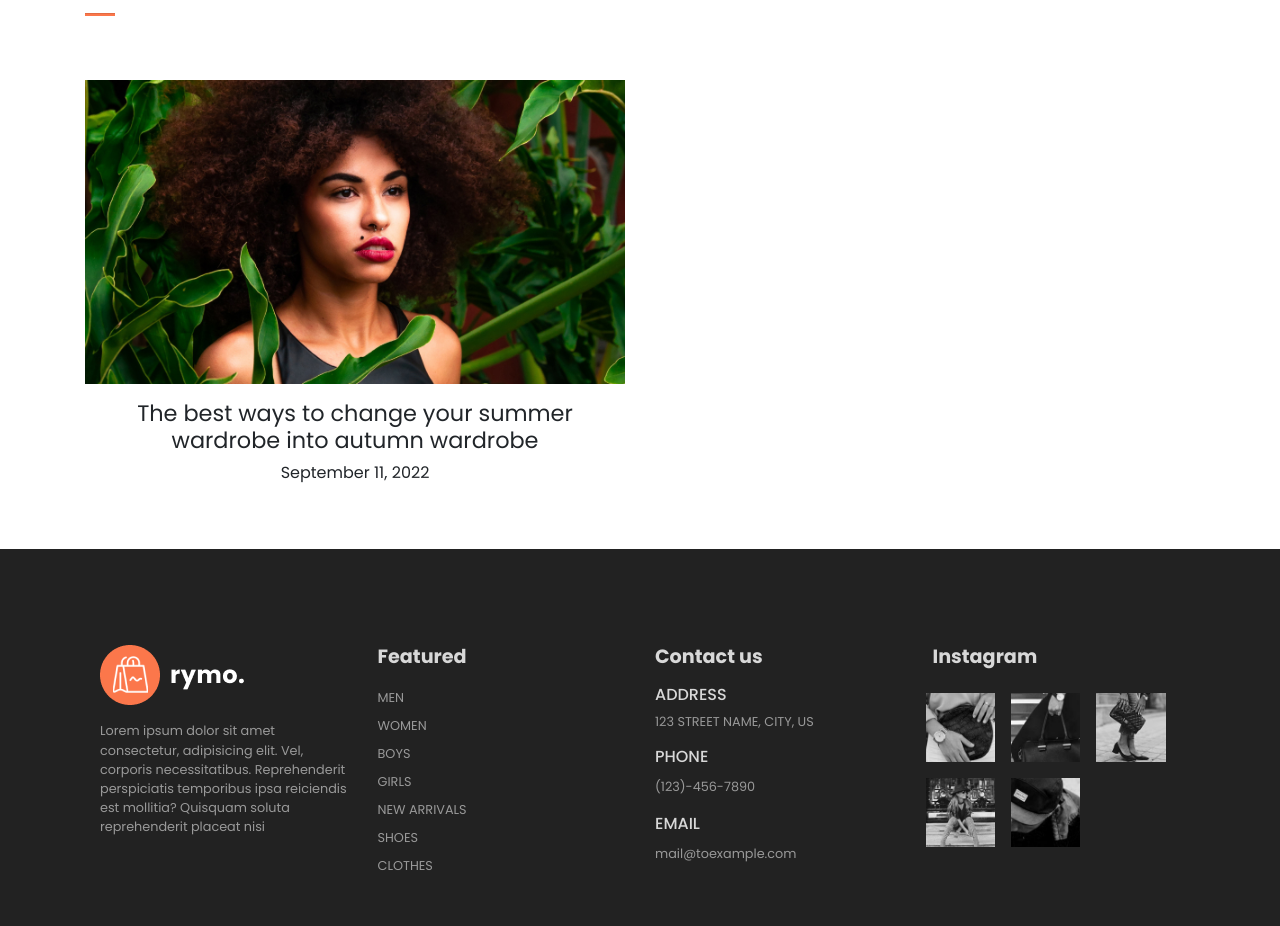
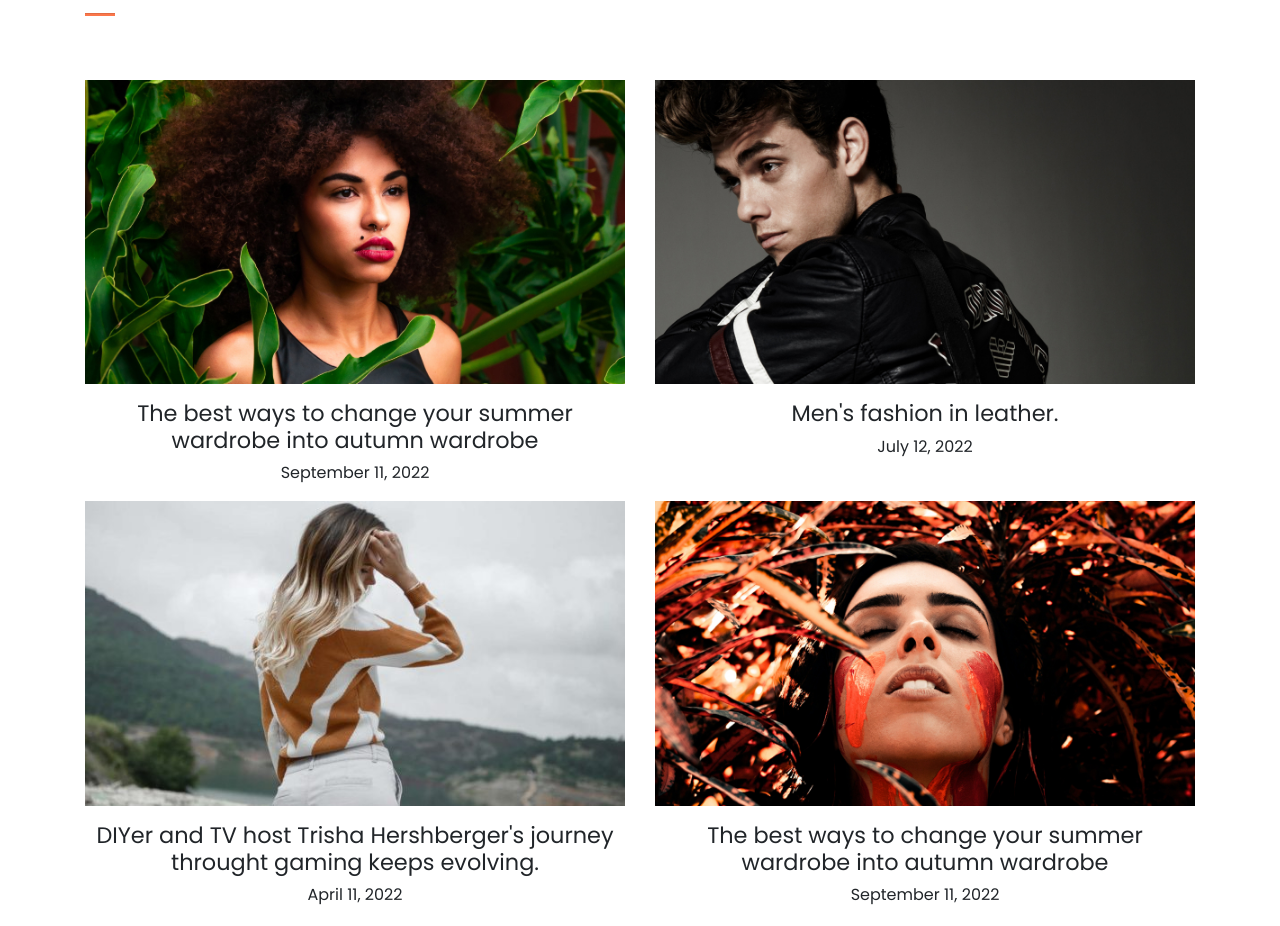
Before and after one commit to SnowFox-95/Rymo-shop, a plain HTML site: page blog.html in a window 1280 px wide. Shown: the part 182-1108 px from the top of the page. Drawn offline with nearby package versions, Linux system fonts and the light colour scheme; files whose address does not match are found by name.

Commit message:
multyplay blog posts

```diff
--- a/blog.html
+++ b/blog.html
@@ -74,6 +74,33 @@
           </h3>
           <p class="text-center">September 11, 2022</p>
         </div>
+        <div class="post col-lg-6 col-md-6 col-12">
+            <div class="post-img">
+              <img class="img-fluid w-100"src="img/blog/2.jpg" alt="" />
+            </div>
+            <h3 class="text-center font-weight-normal pt-3">
+              Men's fashion in leather.
+            </h3>
+            <p class="text-center">July 12, 2022</p>
+          </div>
+          <div class="post col-lg-6 col-md-6 col-12">
+            <div class="post-img">
+              <img class="img-fluid w-100"src="img/blog/3.jpg" alt="" />
+            </div>
+            <h3 class="text-center font-weight-normal pt-3">
+              DIYer and TV host Trisha Hershberger's journey throught gaming keeps evolving.
+            </h3>
+            <p class="text-center">April 11, 2022</p>
+          </div>
+          <div class="post col-lg-6 col-md-6 col-12">
+            <div class="post-img">
+              <img class="img-fluid w-100"src="img/blog/4.jpg" alt="" />
+            </div>
+            <h3 class="text-center font-weight-normal pt-3">
+              The best ways to change your summer wardrobe into autumn wardrobe
+            </h3>
+            <p class="text-center">September 11, 2022</p>
+          </div>
       </div>
     </section>
 
```
